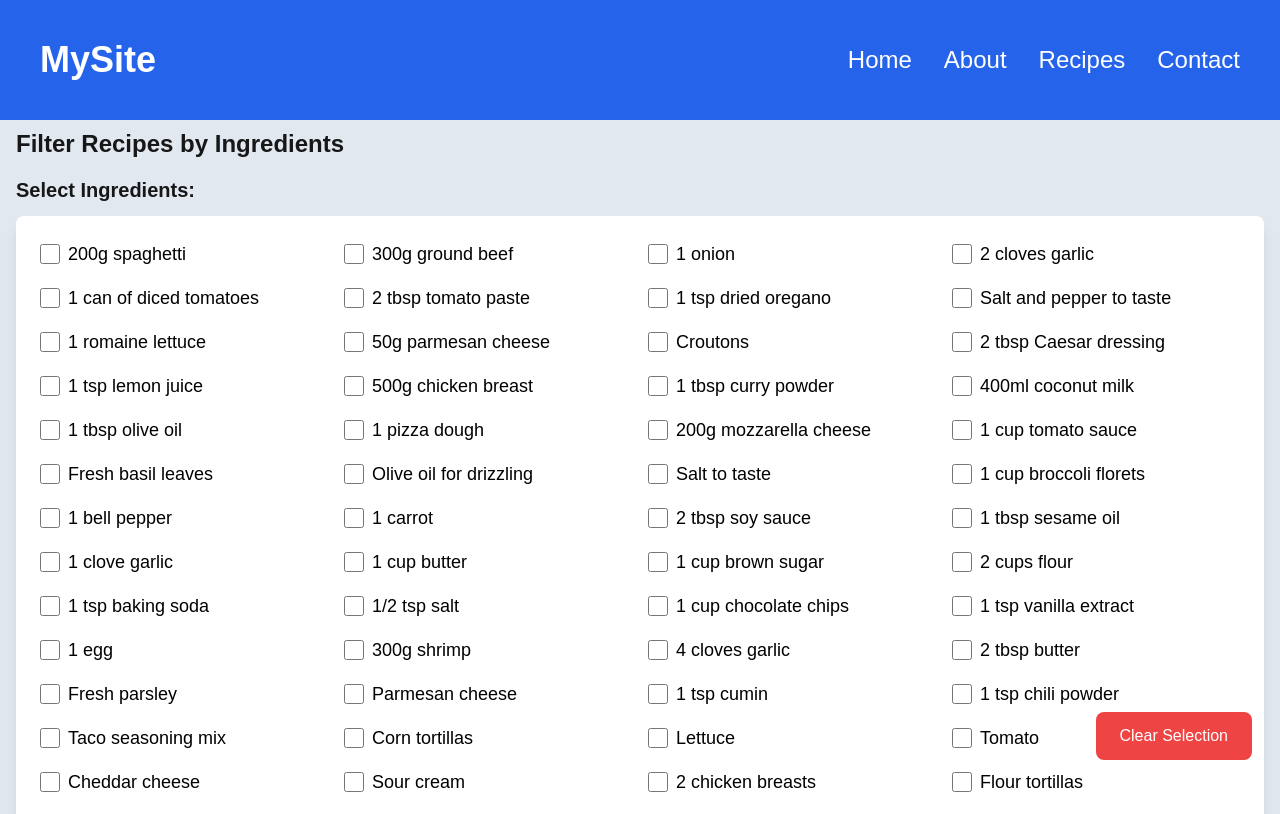
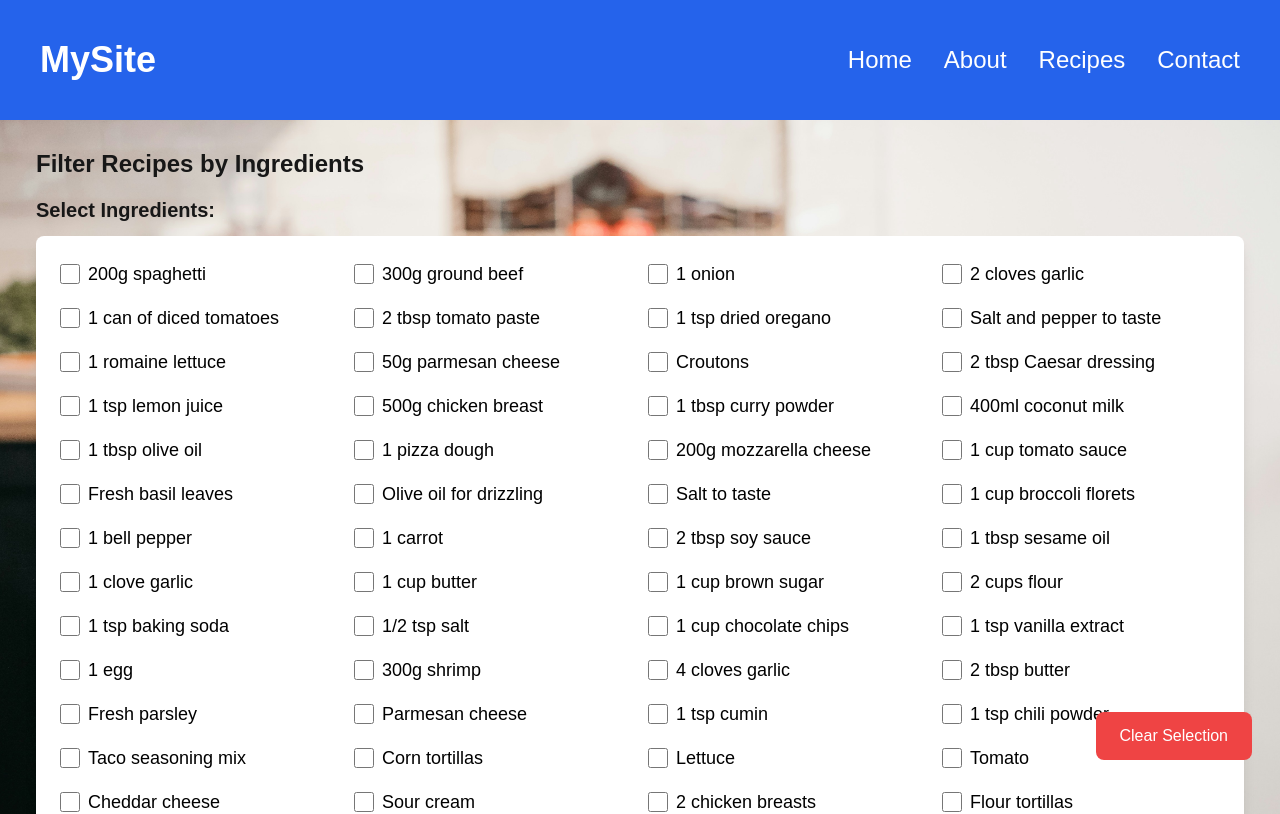
Before and after one commit to SantinoGiordano/Recipe-Maker, a Next.js app: page /recipes/ingredients in a window 1280 px wide. Shown: the top 814 px of the page. Built offline with nearby package versions, Linux system fonts and the light colour scheme.

Commit message:
removed serachbar and added background img

```diff
--- a/app/(root)/recipes/ingredients/page.tsx
+++ b/app/(root)/recipes/ingredients/page.tsx
@@ -1,6 +1,8 @@
 "use client";
 import { useState } from "react";
 import foodData from "@/data/food.json";
+import Search from "../../about/page";
+import SearchBar from "@/app/componets/SearchBar";
 
 interface Recipe {
   id: string; // changed id to string, change back to number for issues
@@ -31,13 +33,18 @@ const IngredientFilter: React.FC = () => {
         : [...prev, ingredient]
     );
   };
-
-
   const handleClearSelection = () => {
     setSelectedIngredients([]);
   };
 
   return (
+  <>
+    <div
+    className="bg-panSearing p-5  bg-cover bg-center bg-fixed"
+    style={{
+      backgroundImage: "url('/cookingPot.jpg')", // Ensure the correct path to your image
+    }}
+    >
     <div className="container mx-auto p-4">
       <h1 className="text-2xl font-bold mb-4">Filter Recipes by Ingredients</h1>
 
@@ -99,7 +106,7 @@ const IngredientFilter: React.FC = () => {
             ))}
           </ul>
         ) : (
-          <p>No recipes found with the selected ingredients.</p>
+                                                   <p>No recipes found with the selected ingredients.</p>
         )}
       </div>
 
@@ -113,6 +120,8 @@ const IngredientFilter: React.FC = () => {
         </button>
       </div>
     </div>
+</div>
+</>
   );
 };
 
```
